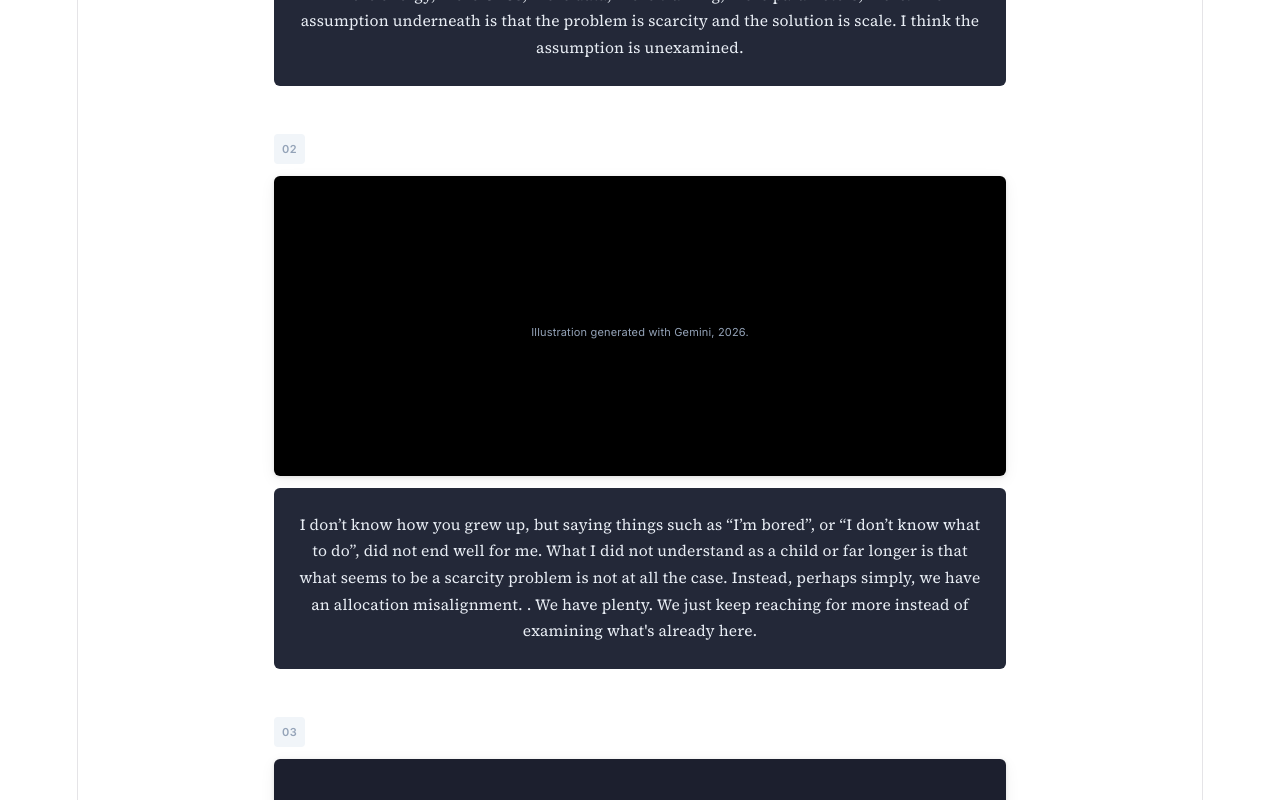
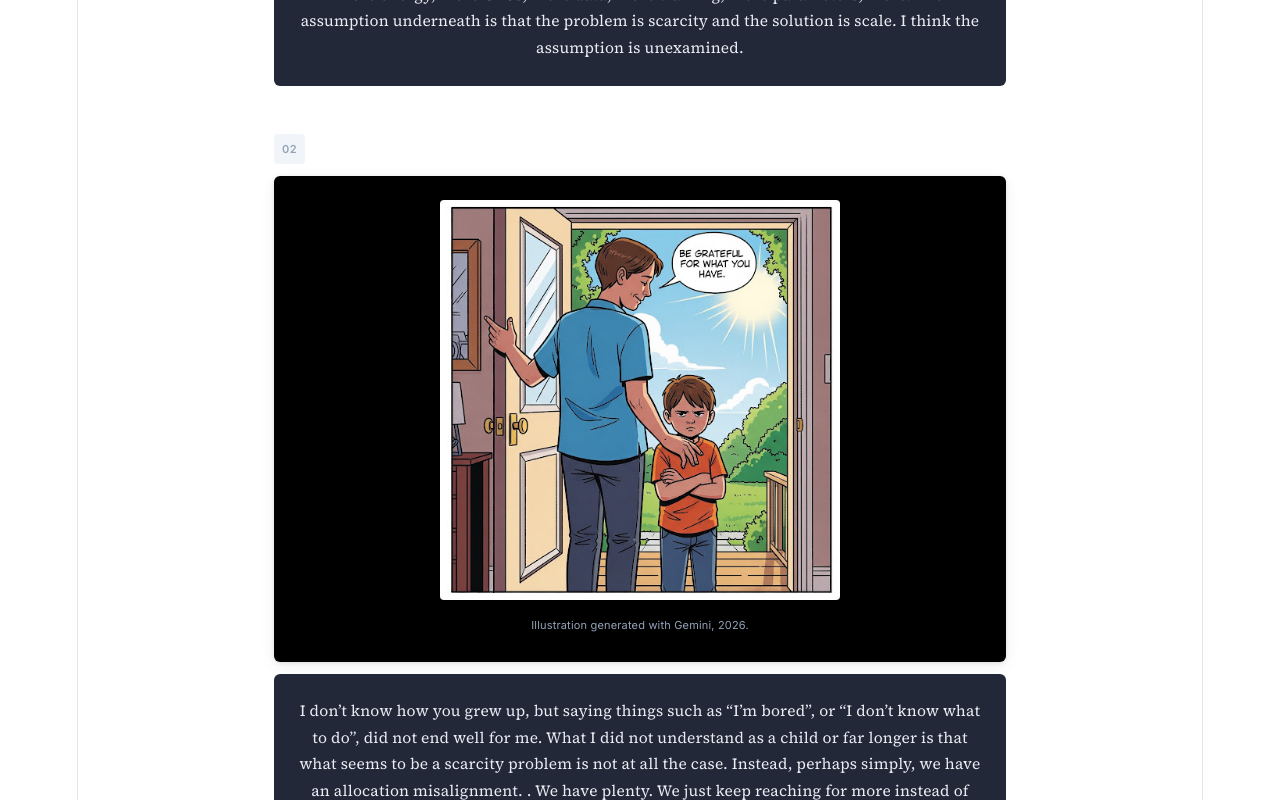
Before and after one commit to phinnphace/80-20, a React (Vite) app in the folder newglasses/: page / in a window 1280 px wide. Shown: the part 549-1349 px from the top of the page. Built offline with nearby package versions, Linux system fonts and the light colour scheme.

Commit message:
restore img tag with updated alt text

```diff
--- a/newglasses/src/App.jsx
+++ b/newglasses/src/App.jsx
@@ -56,6 +56,14 @@ function CartoonSlide() {
       display: "flex", flexDirection: "column", alignItems: "center",
       justifyContent: "center", minHeight: 300,
     }}>
+      <img
+        src={cartoonImg}
+        alt="Cartoon: a parent in front of a door, holding a child's hand, saying 'Be grateful for what you have.'"
+        style={{
+          maxWidth: "100%", maxHeight: 400, borderRadius: 4,
+          boxShadow: "0 4px 20px rgba(0,0,0,0.4)",
+        }}
+      />
       <p style={{
         color: "#94a3b8", fontSize: 11, fontStyle: "italic",
         margin: "12px 0 0", textAlign: "center",
```
Also changed, not shown: 1 other file (tests, documents, lock files or other folders).
